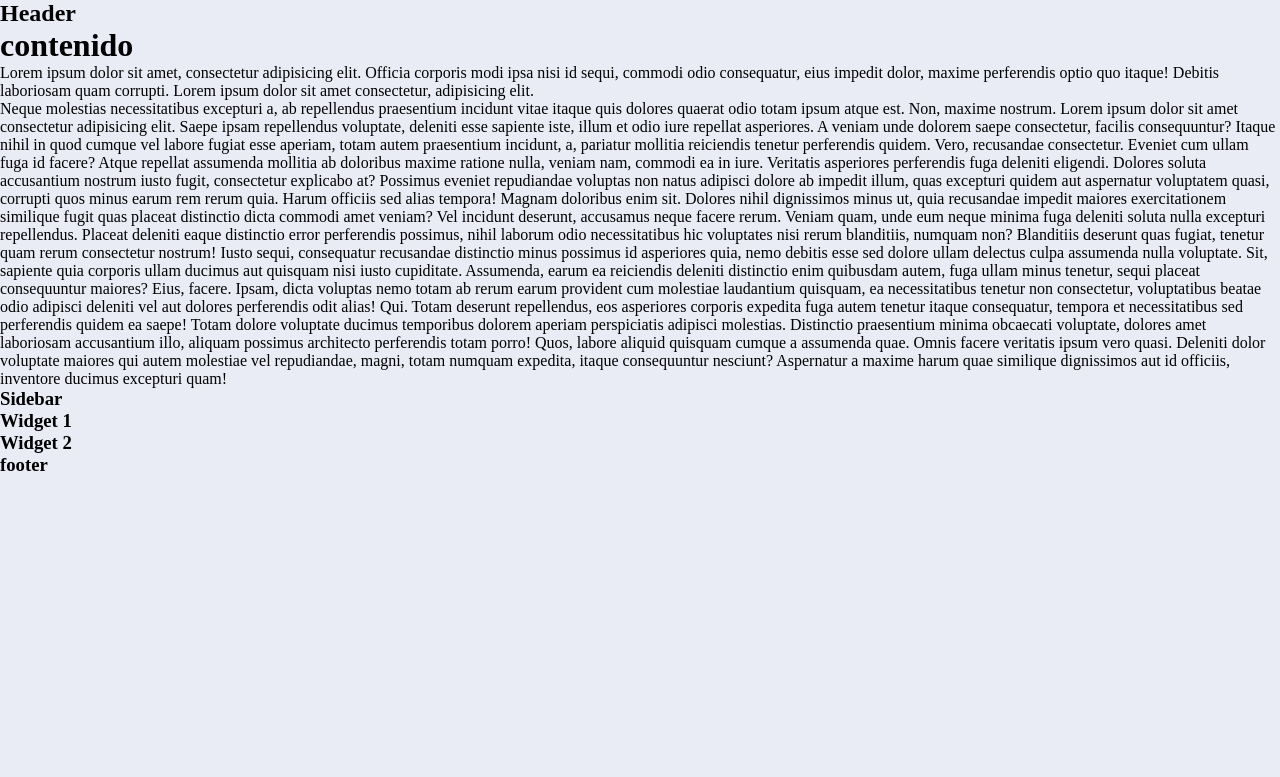
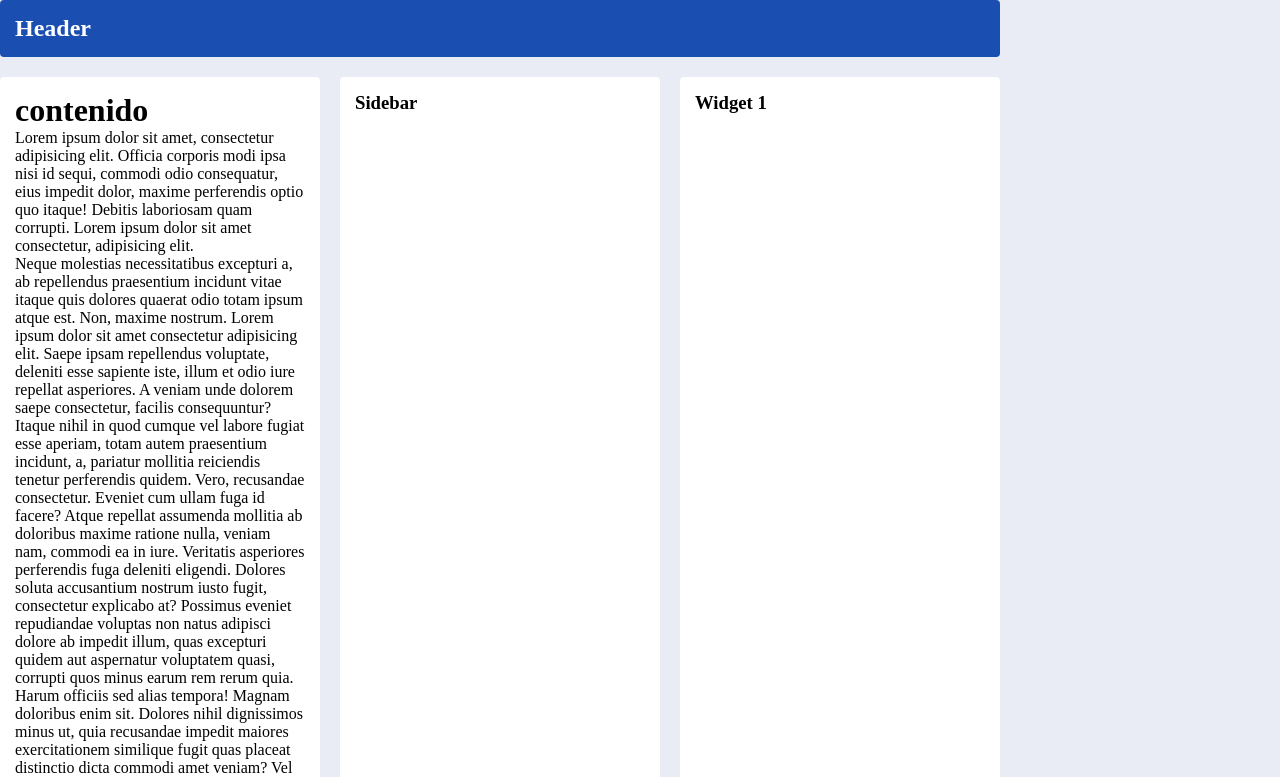
Before and after one commit to wldrocha/css-grid-practice, a plain HTML site: page index.html in a window 1280 px wide. Shown: the top 777 px of the page. Drawn offline with Linux system fonts and the light colour scheme.

Commit message:
styles from header

```diff
--- a/style.css
+++ b/style.css
@@ -6,3 +6,28 @@ body {
 	background: #e9ecf4;
 	color: #000;
 }
+.contenedor {
+	width: 90%;
+	max-width: 1000px;
+	margin: 20 auto;
+	display: grid;
+	grid-gap: 20px;
+	grid-template-columns: repeat(3, 1fr);
+	grid-template-rows: repeat(4, auto);
+}
+.contenedor > section,
+.contenedor .header,
+.contenedor .contenido,
+.contenedor .sidebar,
+.contenedor .footer {
+	background: #fff;
+	padding: 15px;
+	border-radius: 4px;
+}
+.contenedor .header {
+	background: #1a4fb1;
+	color: #fff;
+	grid-column-start: 1;
+	grid-column-end: -1;
+	/* gird */
+}
```
